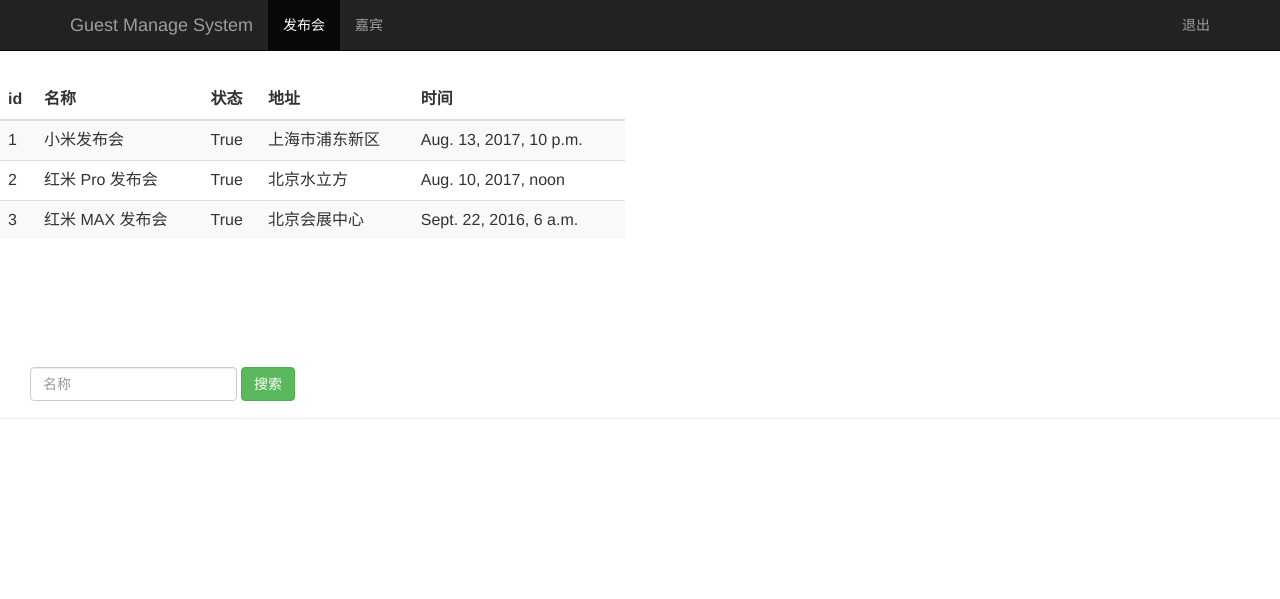
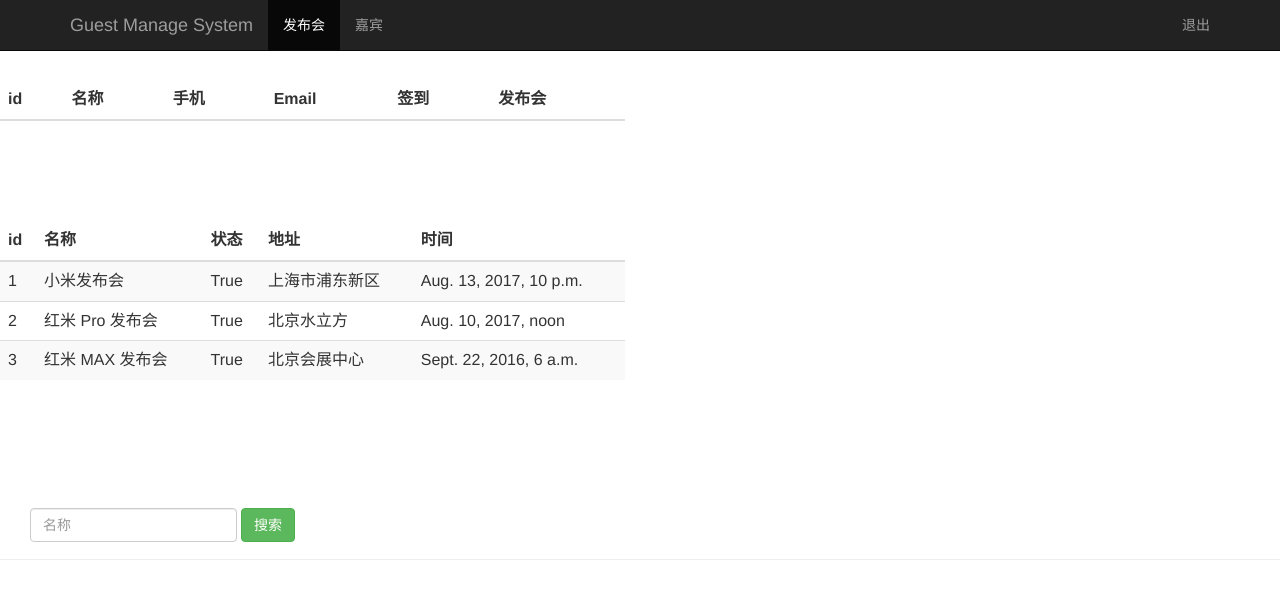
Before and after one commit to samkong110/pydj, a Django app: page /search_name/ in a window 1280 px wide. Shown: the top 599 px of the page. Run offline with Django 3.2, Linux system fonts and the light colour scheme; data comes from the database, SQL or seed files in the repository; lists and menus that the app fills with data are empty; some libraries are stand-ins or nearby versions.

Commit message:
20170814   22:46

```diff
--- a/guest/sign/templates/event_manage.html
+++ b/guest/sign/templates/event_manage.html
@@ -24,6 +24,31 @@
 </div>
 </div>
 </nav>
+<!-- 嘉宾列表 -->
+<div class="row" style="padding-top: 80px;">
+<div class="col-md-6">
+<table class="table table-striped">
+<thead>
+<tr>
+<th>id</th><th>名称</th><th>手机</th><th>Email</th><th>签到</th>
+<th>发布会</th>
+</tr>
+</thead>
+<tbody>
+{% for guest in guests %}
+<tr>
+<td>{{ guest.id }}</td>
+<td>{{ guest.realname }}</td>
+<td>{{ guest.phone }}</td>
+<td>{{ guest.email }}</td>
+<td>{{ guest.sign }}</td>
+<td>{{ guest.event }}</td>
+</tr>
+{% endfor %}
+</tbody>
+</table>
+</div>
+</div>
 <!-- 发布会列表 -->
 <div class="row" style="padding-top: 80px;">
 <div class="col-md-6">
```
